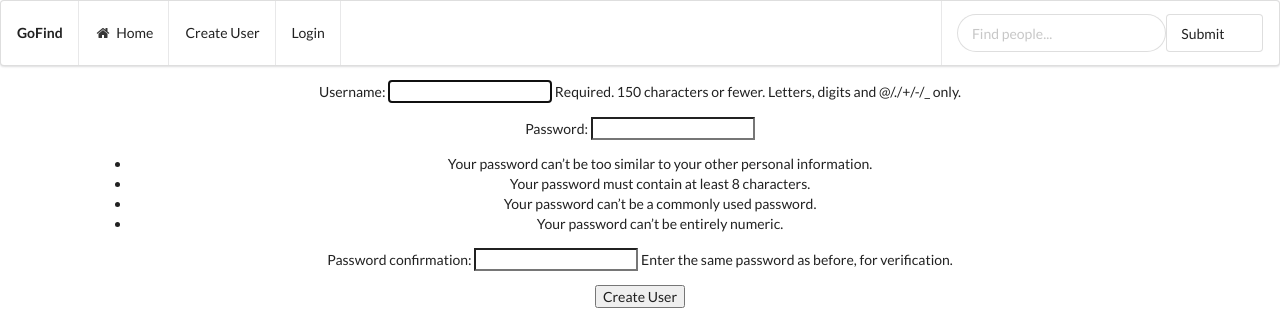
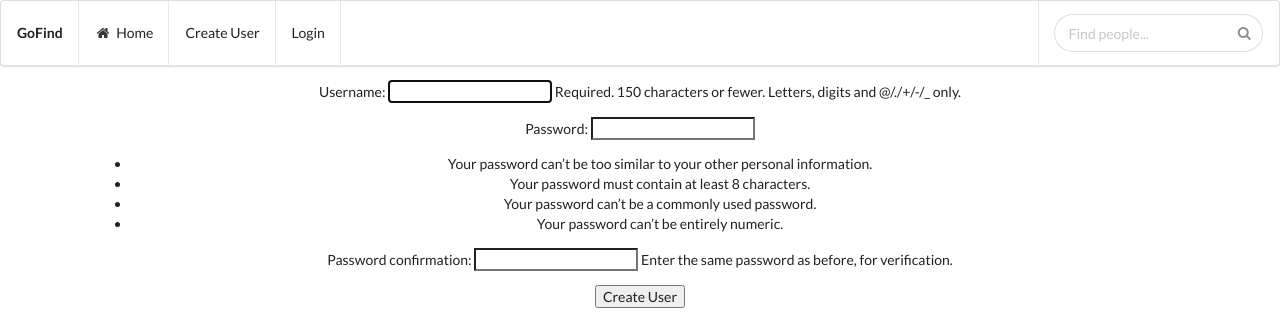
Before and after one commit to destanton/final_project, a Django app: a page that uses templates/base.html in a window 1280 px wide. Shown: the top 312 px of the page. Run offline with Django 3.2, Linux system fonts and the light colour scheme; some libraries are stand-ins or nearby versions.

Commit message:
still working on nav search

```diff
--- a/templates/base.html
+++ b/templates/base.html
@@ -31,12 +31,12 @@
           <div class="right menu">
             <div class="item">
               <div class="ui fluid search">
+
                 <form id="search_form" method="post" onsubmit="directSearch()">
-
                   <div class="ui icon input">
                       {% csrf_token %}
                       <input class="prompt" type="text" placeholder="Find people..." name="search_by">
-                    <input class="search icon" type="submit">
+                    <i class="search icon" type="submit"></i>
                   </div>
                 </form>
 
```
Also changed, not shown: templates/search/search.html (+8 -2 lines).
